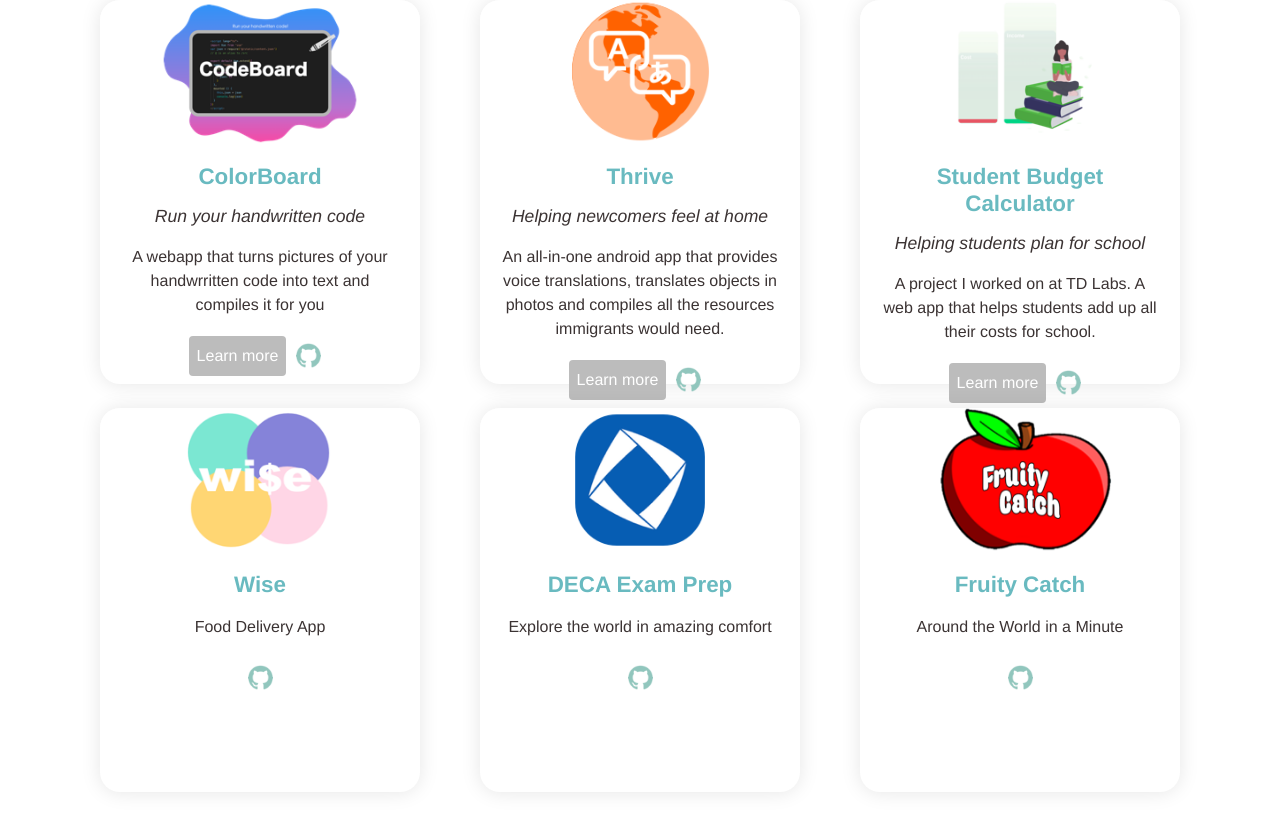
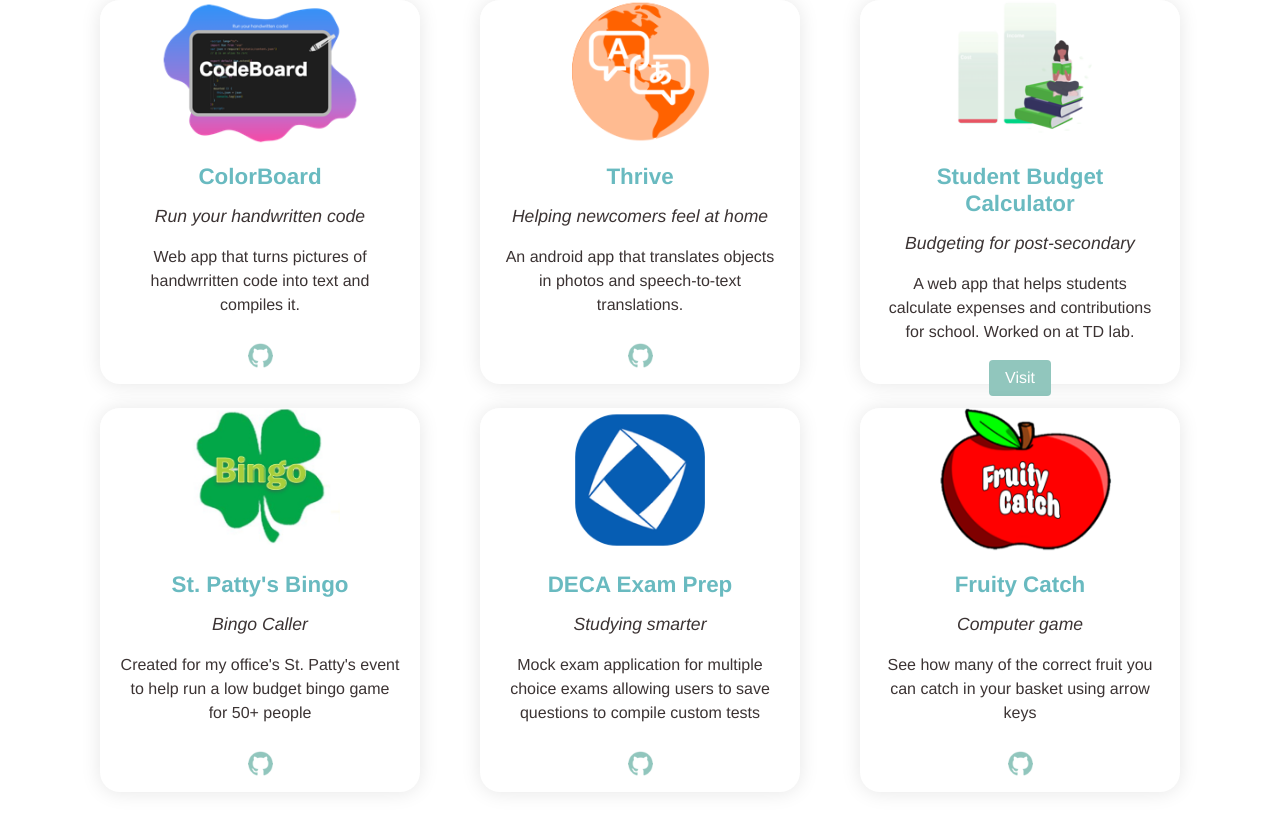
Before and after one commit to emilwang11/Personal-site, a Vue app: page / in a window 1280 px wide. Shown: the part 807-1639 px from the top of the page. Built offline with nearby package versions, Linux system fonts and the light colour scheme.

Commit message:
updated project info

```diff
--- a/package.json
+++ b/package.json
@@ -11,6 +11,7 @@
     "@types/lodash": "^4.14.144",
     "bootstrap-vue": "^2.0.4",
     "register-service-worker": "^1.6.2",
+    "v-flex": "0.0.9",
     "vue": "^2.6.10",
     "vue-router": "^3.1.3"
   },
--- a/src/static/content.json
+++ b/src/static/content.json
@@ -4,8 +4,9 @@
     "title": "ColorBoard",
     "active": true,
     "tagline": "Run your handwritten code",
-    "description": "A webapp that turns pictures of your handwrritten code into text and compiles it for you",
+    "description": "Web app that turns pictures of handwrritten code into text and compiles it.",
     "featuredImage": "/img/projects/codeboard.png",
+    "github": "https://github.com/ayung8/CodeBoard",
     "client": "Cool Ventures, California",
     "clientUrl": "https://www.behance.net/gallery/69868059/Hyperloop-Interface-Around-the-World-in-a-Minute",
     "contributions": "UI animations, Illustrations",
@@ -61,7 +62,8 @@
     "title": "Thrive",
     "active": true,
     "tagline": "Helping newcomers feel at home",
-    "description": "An all-in-one android app that provides voice translations, translates objects in photos and compiles all the resources immigrants would need.",
+    "github": "https://github.com/S-M-Jawwad-Raza/HackUofTVI",
+    "description": "An android app that translates objects in photos and speech-to-text translations.",
     "featuredImage":  "/img/projects/Thrive.png",
     "client": "Cool Ventures, California",
     "clientUrl": "https://www.behance.net/gallery/69868059/Hyperloop-Interface-Around-the-World-in-a-Minute",
@@ -122,9 +124,10 @@
     "id": 3,
     "title": "Student Budget Calculator",
     "active": true,
-    "tagline": "Helping students plan for school",
-    "description": "A project I worked on at TD Labs. A web app that helps students add up all their costs for school.",
+    "tagline": "Budgeting for post-secondary",
+    "description": "A web app that helps students calculate expenses and contributions for school. Worked on at TD lab.",
     "featuredImage": "/img/projects/student-budget-calc.png",
+    "github": "https://studentbudgetcalculator.tdlab.io/",
     "client": "Cool Ventures, California",
     "clientUrl": "https://www.behance.net/gallery/69868059/Hyperloop-Interface-Around-the-World-in-a-Minute",
     "contributions": "UI animations, Illustrations",
@@ -185,12 +188,14 @@
       }
     ]
   },
-  "wise": {
+  "bingo": {
     "id": 4,
-    "title": "Wise",
+    "title": "St. Patty's Bingo",
     "active": true,
-    "description": "Food Delivery App",
-    "featuredImage": "/img/projects/wise.png",
+    "tagline": "Bingo Caller",
+    "description": "Created for my office's St. Patty's event to help run a low budget bingo game for 50+ people",
+    "featuredImage": "/img/projects/bingo.png",
+    "github": "https://github.com/emilwang11/Bingo",
     "client": "Cool Ventures, California",
     "clientUrl": "https://www.behance.net/gallery/69868059/Hyperloop-Interface-Around-the-World-in-a-Minute",
     "contributions": "UI animations, Illustrations",
@@ -250,8 +255,10 @@
     "id": 5,
     "title": "DECA Exam Prep",
     "active": true,
-    "description": "Explore the world in amazing comfort",
+    "tagline": "Studying smarter",
+    "description": "Mock exam application for multiple choice exams allowing users to save questions to compile custom tests",
     "featuredImage": "/img/projects/deca.png",
+    "github": "https://github.com/emilwang11/DECA-Practice-Tests",
     "client": "Cool Ventures, California",
     "clientUrl": "https://www.behance.net/gallery/69868059/Hyperloop-Interface-Around-the-World-in-a-Minute",
     "contributions": "UI animations, Illustrations",
@@ -317,8 +324,10 @@
     "id": 6,
     "title": "Fruity Catch",
     "active": true,
-    "description": "Around the World in a Minute",
+    "tagline": "Computer game",
+    "description": "See how many of the correct fruit you can catch in your basket using arrow keys",
     "featuredImage": "/img/projects/fruity-catch.png",
+    "github": "https://github.com/emilwang11/Fruity-Catch-Game",
     "client": "Cool Ventures, California",
     "clientUrl": "https://www.behance.net/gallery/69868059/Hyperloop-Interface-Around-the-World-in-a-Minute",
     "contributions": "UI animations, Illustrations",
--- a/src/views/Home.vue
+++ b/src/views/Home.vue
@@ -81,13 +81,14 @@
                 <p class="description"> {{page.description}} </p>
             </b-card-text>
 
-            <b-button v-if="page.id<4" :href="'/project/' + key" class="block button p-2" >Learn more</b-button>
+            <!-- <b-button v-if="page.id<4" :href="'/project/' + key" class="block button p-2" >Learn more</b-button> -->
             <a :href="page.github" target="_blank">
-              <b-img
+              <b-img v-if="page.id != 3"
                 src="/img/icons/github-logo.png"
                 class="icons"
               ></b-img>
             </a>
+            <b-button v-if="page.id == 3" :href="page.github" style="background-color: #91C6BD !important" class="button px-3" >Visit </b-button>
           </b-card>
         </div>
       </b-card-group>
```
Also changed, not shown: public/img/Projects/bingo.png (added), 1 other file (tests, documents, lock files or other folders).
